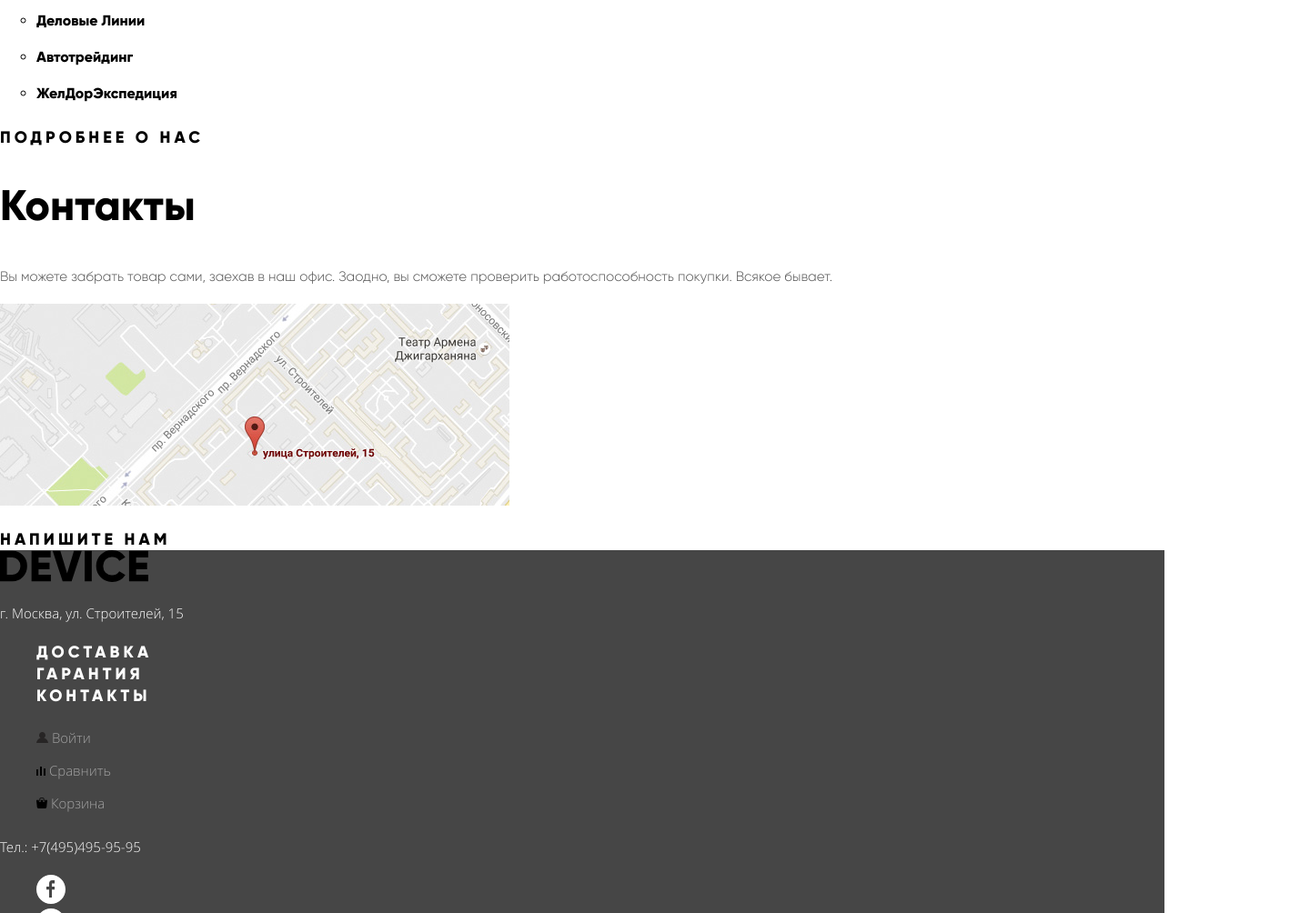
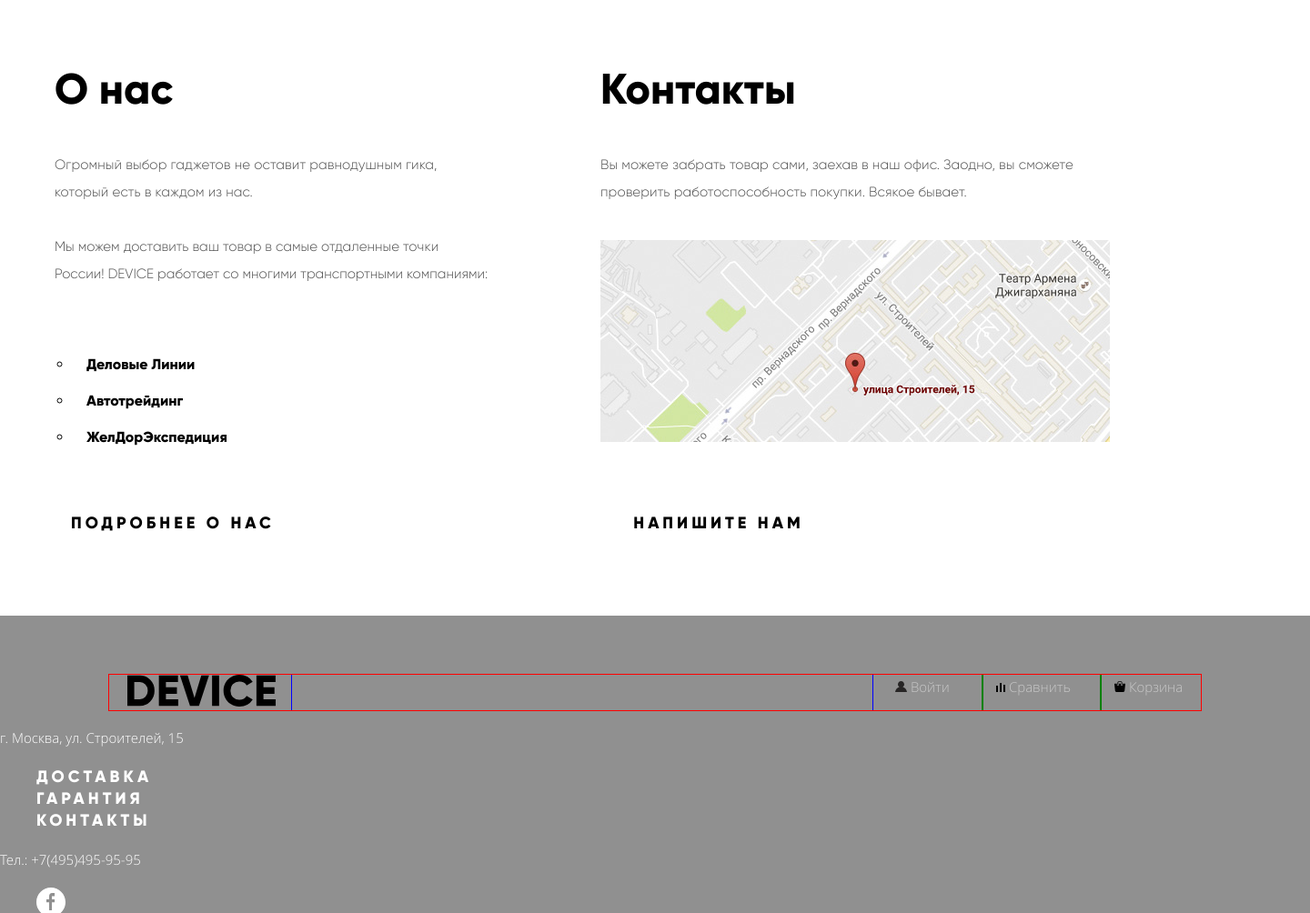
Before and after one commit to LexSamara/677575-device-24, a plain HTML site: page index.html in a window 1280 px wide. Shown: the part 1796-2800 px from the top of the page at 91% size, 1440 px wide, since content can reach past the window. Drawn offline with Linux system fonts and the light colour scheme; files whose address does not match are found by name; a web font is replaced by a local one.

Commit message:
Сделана сетка для главной страницы (без подвала)

```diff
--- a/css/style.css
+++ b/css/style.css
@@ -236,7 +236,9 @@ button {
 /* Footer */
 
 .footer {
-  background-color: #464646;
+  /*background-color: #464646;*/
+  background-color: rgba(70, 70, 70, 0.6);
+
 }
 
 .footer-address p,
@@ -264,16 +266,16 @@ button {
   color: rgba(255, 255, 255, 1.0);
 }
 
-.footer-features {
+.footer-features-list {
   font-family: "Open Sans", "Arial", sans-serif;
   font-weight: 300;
   font-style: normal;
   font-size: 15px;
-  line-height: 36px;
+  /*line-height: 36px;*/
   list-style: none;
 }
 
-.footer-features .footer-out {
+.footer-features-list .footer-out {
   color: rgba(255, 255, 255, 0.3);
 }
 
@@ -281,16 +283,16 @@ button {
   color: rgba(255, 255, 255, 0.5);
 }
 
-.footer-features a {
+.footer-features-list a {
   color: rgba(255, 255, 255, 0.5);
 }
 
-.footer-features a:hover {
+.footer-features-list a:hover {
   color: rgba(255, 255, 255, 1.0);
 }
 
 .footer-services a:active,
-.footer-features a:active {
+.footer-features-list a:active {
   color: rgba(255, 255, 255, 0.2);
 }
 
@@ -319,13 +321,6 @@ button {
 
 
 
-
-
-
-
-
-
-
 /* -------------------  Сеточные стили --------------------- */
 
 /* ------------- Шапка -------------- */
@@ -333,13 +328,11 @@ button {
   display: flex;
   flex-direction: column;
   align-items: center;
-  outline: 3px solid yellow;
-
 }
 
 .navigation-logo {
   width: 1440px;
-  outline: 1px solid red;
+  /*outline: 1px solid red;*/
   padding: 2px 0px;
 }
 
@@ -349,7 +342,7 @@ button {
   position: relative;
   left: 200px;
   top: 20px;
-  outline: 1px solid blue;
+  /*outline: 1px solid blue;*/
 }
 
 .navigation-features {
@@ -358,7 +351,7 @@ button {
   display: flex;
   background-color: #f7e296;
 
-  outline: 1px solid blue;
+  /*outline: 1px solid blue;*/
   width: 1160px;
   /*flex-direction: row;*/
   /*justify-content: space-around;*/
@@ -367,20 +360,20 @@ button {
 }
 
 .navigation-features li:nth-child(1) {
- outline: 1px solid green;
+ /*outline: 1px solid green;*/
  margin-left: 60px;
  width: 540px;
 }
 .navigation-features li:nth-child(2) {
- outline: 1px solid green;
+ /*outline: 1px solid green;*/
  width: 286px;
 }
 .navigation-features li:nth-child(3) {
- outline: 1px solid green;
+ /*outline: 1px solid green;*/
  width: 130px;
 }
 .navigation-features li:nth-child(4) {
- outline: 1px solid green;
+ /*outline: 1px solid green;*/
 }
 
 .search svg {
@@ -410,39 +403,32 @@ button {
   display: flex;
   background-color: #f7e296;
 
-  outline: 1px solid blue;
+  /*outline: 1px solid blue;*/
   width: 1160px;
   padding-top: 40px;
 }
 
 .navigation-services li:nth-child(1) {
-  outline: 1px solid green;
+  /*outline: 1px solid green;*/
   margin-left: 60px;
   width: 540px;
 }
 .navigation-services li:nth-child(2) {
-  outline: 1px solid green;
+  /*outline: 1px solid green;*/
   width: 160px;
 }
 .navigation-services li:nth-child(3) {
-  outline: 1px solid green;
+  /*outline: 1px solid green;*/
   width: 220px;
 }
 .navigation-services li:nth-child(4) {
-  outline: 1px solid green;
+  /*outline: 1px solid green;*/
 }
 
 .navigation-catalog img {
   display: inline-block;
   margin-left: 5px;
 }
-
-
-
-
-
-
-
 
 
 /* --------------------Контейнер -------------- */
@@ -454,12 +440,18 @@ button {
 .container-catalog-menu {
   margin: 0;
   padding: 0;
+  width: 1200px;
+  margin: 0 auto;
   min-height: 162px;
+  outline: 1px solid blue;
+
 }
 
 .container-slides {
   margin: 0;
   padding: 0;
+  width: 1200px;
+  margin: 0 auto;
   min-height: 480px;
   outline: 1px solid red;
 }
@@ -476,7 +468,7 @@ button {
 .container-goods-center {
   width: 1160px;
   margin: 0 auto;
-  outline: 1px solid blue;
+  /*outline: 1px solid blue;*/
 }
 
 .container-goods-list {
@@ -484,7 +476,7 @@ button {
   padding: 0;
   min-height: 240px;
   width: 100%;
-  outline: 1px solid red;
+  /*outline: 1px solid red;*/
   display: flex;
   justify-content: space-between;
 }
@@ -530,7 +522,7 @@ button {
 }
 
 .item-pics-quadcopters svg {
-  margin-top: 48px;
+  margin-top: 50px;
   margin-left: 13px;
 }
 
@@ -538,7 +530,7 @@ button {
   display: inline-block;
   margin: 0;
   padding: 0;
-  outline: 1px solid red;
+  /*outline: 1px solid red;*/
   padding-left: 0px;
   padding-top: 33px;
   letter-spacing: 0.5px;
@@ -551,25 +543,22 @@ button {
 }
 
 
-
-
-
-
-
 /* -------------- services ---------- */
 .container-services {
   margin: 0;
   padding: 0;
 
-  /* Временно для сетки */
-  min-height: 50px;
-  /*background-color: rgba(50, 50, 60, 0.7);*/
+  min-height: 470px;
+  width: 1440px;
+  margin: 0px auto;
+  outline: 1px solid red;
+  margin-bottom: 94px;
 }
 
-
-
-
-
+.services-list {
+  margin: 0;
+  padding: 0;
+}
 
 
 /* ----------- suppliers ------------ */
@@ -577,25 +566,207 @@ button {
   margin: 0;
   padding: 0;
 
-  /* Временно для сетки */
-  min-height: 50px;
-  /*background-color: rgba(70, 50, 50, 0.7);*/
+  min-height: 100px;
+  width: 1160px;
+  margin: 0px auto;
+  /*outline: 1px solid red;*/
+  margin-bottom: 90px;
+}
+
+.suppliers-list {
+  margin: 0;
+  padding: 0;
+  display: flex;
+  /*justify-content: space-around;*/
+}
+
+.suppliers-list li {
+  /*outline: 1px solid green;*/
+}
+
+.suppliers-list li:nth-child(1),
+.suppliers-list li:nth-child(2) {
+  padding-right: 40px;
+}
+
+.suppliers-list li:nth-child(3) {
+  padding-right: 38px;
+}
+
+
+/* --------------- info ------------------- */
+
+.info-wrapper {
+  margin: 0;
+  padding: 0;
+  width: 1160px;
+  min-height: 560px;
+  margin: 0 auto;
+  margin-bottom: 90px;
+  /*outline: 1px solid red;*/
+  display: flex;
+  justify-content: space-between;
 }
 
 .container-info {
   margin: 0;
   padding: 0;
+  width: 560px;
+  /*outline: 1px solid blue;*/
+}
 
-  /* Временно для сетки */
-  min-height: 50px;
-  /*background-color: rgba(50, 70, 50, 0.7);*/
+.container-info h2 {
+  padding-top: 12px;
+  /*outline: 1px solid green;*/
+}
+
+.container-info p:nth-of-type(1) {
+  padding-top: 5px;
+  margin-right: 100px;
+  margin-bottom: 30px;
+  /*outline: 1px solid green;*/
+  letter-spacing: 0.1px;
+}
+
+.container-info p:nth-of-type(2) {
+  padding-top: 0px;
+  margin-right: 80px;
+  /*outline: 1px solid green;*/
+  letter-spacing: 0px;
+  margin-bottom: 65px;
+}
+
+.container-info-list {
+  margin: 0;
+  padding: 0;
+  margin-left: 20px;
+  margin-bottom: 62px;
+}
+
+.container-info-list li {
+  margin: 0;
+  padding: 0;
+  /*outline: 1px solid green;*/
+  padding-left: 15px;
+}
+
+.container-info a {
+  display: inline-block;
+  margin: 0px;
+  padding: 0px;
+  width: 260px;
+  text-align: center;
+  /*outline: 1px solid green;*/
 }
 
 .container-contacts {
   margin: 0;
   padding: 0;
+  width: 560px;
+  /*outline: 1px solid blue;*/
+}
 
-  /* Временно для сетки */
-  min-height: 50px;
-  /*background-color: rgba(50, 50, 70, 0.7);*/
+.container-contacts h2 {
+  padding-top: 12px;
+  /*outline: 1px solid green;*/
 }
+
+.container-contacts p:nth-of-type(1) {
+  padding-top: 5px;
+  margin-right: 30px;
+  margin-bottom: 30px;
+  /*outline: 1px solid green;*/
+  letter-spacing: 0.1px;
+  margin-bottom: 38px;
+}
+
+.container-contacts p:nth-of-type(2) {
+  margin: 0;
+  padding: 0;
+  /*outline: 1px solid green;*/
+  margin-bottom: 67px;
+}
+
+.container-contacts > a {
+  display: inline-block;
+  margin: 0px;
+  padding: 0px;
+  width: 260px;
+  text-align: center;
+  /*margin-left: 20px;*/
+  /*outline: 1px solid red;*/
+  letter-spacing: 10px;
+  /*padding-left: 15px;*/
+}
+
+
+/* ------------------- Footer -------------- */
+
+.footer {
+  margin: 0;
+  padding: 0;
+  min-height: 323px;
+  width: 1440px;
+  margin: 0 auto;
+  padding-top: 65px;
+}
+
+.footer-wrapper-top {
+  margin: 0px;
+  padding: 0px;
+  outline: 1px solid red;
+  width: 1200px;
+  margin: 0 auto;
+  display: flex;
+  justify-content: space-between;
+}
+
+.footer-logo,
+.footer-features-list {
+  outline: 1px solid blue;
+}
+
+.footer-logo {
+  width: 200px;
+  padding-left: 20px;
+}
+
+.footer-features-list {
+  display: flex;
+  list-style: none;
+}
+
+.footer-features-list,
+.footer-features-list li {
+  margin: 0;
+  padding: 0;
+}
+
+.footer-features-list li {
+  outline: 1px solid green;
+}
+
+.footer-features-item a {
+  display: inline-block;
+}
+
+.footer-features-list li:nth-child(1) {
+  width: 120px;
+  padding-left: 24px;
+  padding-top: 5px;
+}
+.footer-features-list li:nth-child(2) {
+  width: 130px;
+  padding-left: 15px;
+  padding-top: 5px;
+}
+.footer-features-list li:nth-child(3) {
+  width: 110px;
+  padding-left: 15px;
+  padding-top: 5px;
+}
+
+.item-inlet svg {
+  display: inline-block;
+  /*margin-right: 5px;*/
+}
--- a/index.html
+++ b/index.html
@@ -90,11 +90,6 @@
         </ul>
       </nav>
     </header>
-
-
-
-
-
 
 
 <!-- ----------Main----------- -->
@@ -350,7 +345,7 @@
 
       <section class="container-services">
         <h2 class="visually-hidden">Дополнительные услуги</h2>
-        <ul class="services-button">
+        <ul class="services-list services-button">
           <li>
             <button>Доставка</button>
           </li>
@@ -365,34 +360,35 @@
 
       <section class="container-suppliers">
         <h2 class="visually-hidden">Поставщики</h2>
-        <ul>
+        <ul class="suppliers-list">
           <li><a href="https://www.dji.com/ru">
-            <img src="img/logo-1.jpg" alt="Сайт поставщика DJI">
+            <img src="img/logo-1-color.jpg" alt="Сайт поставщика DJI">
           </a>
           </li>
           <li>
             <a href="http://www.sp-gadgets.com/">
-              <img src="img/logo-2.jpg" alt="Сайт поставщика SP-GADGETS">
+              <img src="img/logo-2-color.jpg" alt="Сайт поставщика SP-GADGETS">
             </a>
           </li>
           <li>
             <a href="https://gopro.com">
-              <img src="img/logo-3.jpg" alt="Сайт поставщика GoPro">
+              <img src="img/logo-3-color.jpg" alt="Сайт поставщика GoPro">
             </a>
           </li>
           <li>
             <a href="https://www.vive.com/ru/">
-              <img src="img/logo-4.jpg" alt="Сайт поставщика Vive">
+              <img src="img/logo-4-color.jpg" alt="Сайт поставщика Vive">
             </a>
           </li>
         </ul>
       </section>
 
+      <div class="info-wrapper">
         <section class="container-info">
           <h2>О нас</h2>
           <p>Огромный выбор гаджетов не оставит равнодушным гика, который есть в каждом из нас.</p>
           <p>Мы можем доставить ваш товар в самые отдаленные точки России! DEVICE работает со многими транспортными компаниями:</p>
-        <ul>
+          <ul class="container-info-list">
             <li>Деловые Линии</li>
             <li>Автотрейдинг</li>
             <li>ЖелДорЭкспедиция</li>
@@ -414,15 +410,16 @@
             <!-- write-us popup -->
           </a>
         </section>
+      </div>
 
     </main>
-
-
 
 
 <!-- ---------------Footer--------------- -->
 
     <footer class="footer">
+
+      <div class="footer-wrapper-top">
         <div class="footer-logo">
           <svg xmlns="http://www.w3.org/2000/svg" width="163" height="35" viewBox="0 0 163 35">
               <defs>
@@ -434,24 +431,9 @@
           </svg>
           <h2 class="visually-hidden">DEVICE</h2>
         </div>
-
-      <div class="footer-address">
-        <p>
-          г. Москва, ул. Строителей, 15
-        </p>
-      </div>
-
-      <div class="footer-services">
-        <ul>
-          <li><a href="delivery.html">Доставка</a></li>
-          <li><a href="assurance.html">Гарантия</a></li>
-          <li><a href="contacts.html">Контакты</a></li>
-        </ul>
-      </div>
-
-      <ul class="footer-features">
-        <li>
-          <a href="profile.html">
+        <ul class="footer-features-list">
+          <li class="footer-features-item">
+            <a class="item-inlet" href="profile.html">
               <svg version="1.1" xmlns="http://www.w3.org/2000/svg" xmlns:xlink="http://www.w3.org/1999/xlink" x="0px" y="0px"
                 width="13px" height="12px" viewBox="0 0 13 12" enable-background="new 0 0 13 12" xml:space="preserve">
                 <path fill="#272525" d="M0.032,12h12.937c-0.163-2.643-2.074-4.837-4.671-5.543C9.306,5.846,9.985,4.75,9.985,3.485
@@ -460,8 +442,8 @@
               Войти
             </a>
           </li>
-        <li>
-          <a href="compare.html">
+          <li class="footer-features-item">
+            <a class="item-comarision" href="compare.html">
               <svg version="1.1" xmlns="http://www.w3.org/2000/svg" xmlns:xlink="http://www.w3.org/1999/xlink" x="0px" y="0px"
                 width="10px" height="10px" viewBox="0 0 10 10" enable-background="new 0 0 10 10" xml:space="preserve">
                 <rect x="8" y="2" width="1.984" height="8"/>
@@ -471,8 +453,8 @@
               Сравнить
             </a>
           </li>
-        <li>
-          <a href="basket.html">
+          <li class="footer-features-item">
+            <a class="item-basket" href="basket.html">
               <svg version="1.1" xmlns="http://www.w3.org/2000/svg" xmlns:xlink="http://www.w3.org/1999/xlink" x="0px" y="0px"
                 width="12px" height="12px" viewBox="0 0 12 12" enable-background="new 0 0 12 12" xml:space="preserve">
                 <g>
@@ -489,11 +471,27 @@
             </a>
           </li>
         </ul>
+      </div>
 
+      <div class="footer-wrapper-middle">
+        <div class="footer-address">
+          <p>
+            г. Москва, ул. Строителей, 15
+          </p>
+        </div>
+        <div class="footer-services">
+          <ul>
+            <li><a href="delivery.html">Доставка</a></li>
+            <li><a href="assurance.html">Гарантия</a></li>
+            <li><a href="contacts.html">Контакты</a></li>
+          </ul>
+        </div>
         <p class="footer-telephone">
           Тел.: <a href="#">+7(495)495-95-95</a>
         </p>
+      </div>
 
+      <div class="footer-wrapper-bottom">
         <div class="footer-social">
           <ul>
             <li>
@@ -543,13 +541,13 @@
             </li>
           </ul>
         </div>
-
         <div class="footer-copyright">
           <a href="https://htmlacademy.ru" class="button">
             <svg version="1.1" xmlns="http://www.w3.org/2000/svg" xmlns:xlink="http://www.w3.org/1999/xlink" x="0px" y="0px" width="26.943px" height="34.09px" viewBox="0 0 26.943 34.09" enable-background="new 0 0 26.943 34.09" xml:space="preserve">
               <path d="M13.62,0.017L13.472,0L0,1.412v24.661l13.473,8.017l13.43-7.99l0.042-0.025V1.412L13.62,0.017z M25.019,12.127L13.495,5.334 L13.494,5.23l-0.087,0.05l-0.088-0.056v0.109L1.925,12.118V3.147l11.548-1.212l11.547,1.212V12.127z M13.405,6.787L24.923,13.5 l-4.479,2.64l-7.093-4.221l-0.014,1.415l5.904,3.513l-0.86,0.507l-5.03-2.992l-0.014,1.415l3.827,2.275l-0.782,0.523l-3.031-1.787 l-0.014,1.413l1.853,1.091l-1.8,1.081L2.034,13.622L13.405,6.787z M1.925,15.127l11.411,6.791l0.016,1.044L5.41,18.234L5.395,19.65 l7.979,4.795l0.018,1.076l-7.973-4.74l-0.013,1.414l8.021,4.822l0.046,0.025l8.143-4.872l-0.011-5.177l3.415-2.036v10.021 L13.472,31.85L1.925,24.979V15.127z"/>
             </svg>
           </a>
+        </div>
       </div>
 
     </footer>
```
Lines whose indentation alone changed are shown as unchanged.
